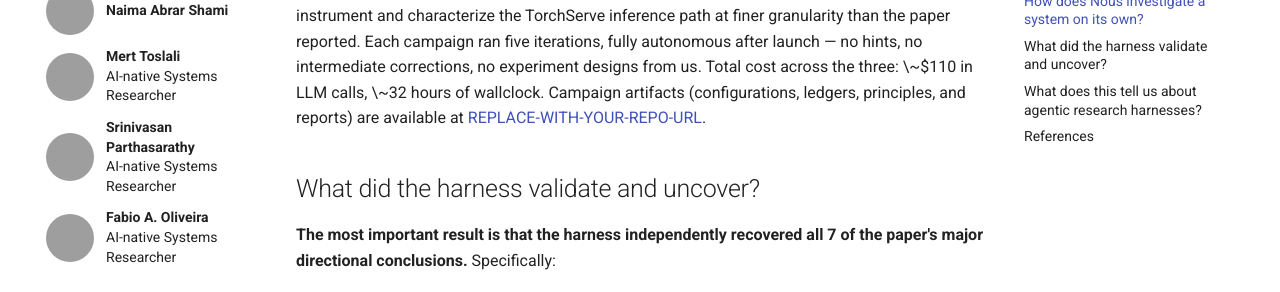
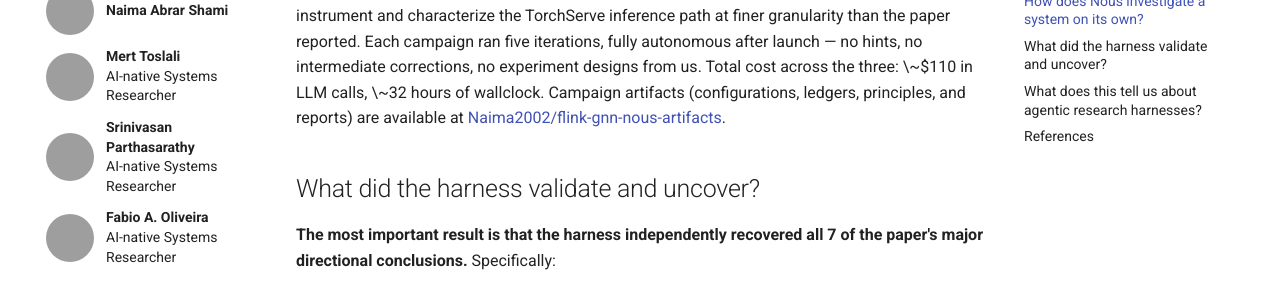
Before and after one commit to AI-native-Systems-Research/ai-native-systems-research, an MkDocs documentation site: the page built from docs/blog/posts/streaming-gnn-inference-agentic-harness.md, in a window 1280 px wide and 900 px high, scrolled down 1595 px, cut to the strip 152-444 px from the top of the window. Built offline with MkDocs 1.6.1 and Material for MkDocs 9.7.7, drawn with Linux system fonts in a browser that asks for light colours; comment, search, counter and statistics services are not loaded; the version menu is left out; grey boxes are pictures that could not be loaded.

Commit message:
link artifacts repo

```diff
--- a/docs/blog/posts/streaming-gnn-inference-agentic-harness.md
+++ b/docs/blog/posts/streaming-gnn-inference-agentic-harness.md
@@ -40,7 +40,7 @@ The paper evaluated this architecture on the Reddit dataset (233K nodes, 115M ed
 
 Nous is an agentic research harness built on top of state-of-the-art AI agents (e.g., Claude Code) and a structured scientific methodology for automated system experimentation. AI agents drive the research process; the harness provides the structure that guides hypothesis generation, experiment execution, evidence tracking, and iterative refinement. Internally, it runs an iterative loop: a planning agent proposes hypotheses with falsifiable predictions and candidate mechanisms, an execution agent runs experiments and records findings, and a principle store accumulates durable claims with evidence and confidence scores. Each iteration builds on what has been confirmed or refuted; predictions made in one iteration become tests for the next. This lets the harness systematically sweep configuration spaces, evaluate competing explanations in parallel, and characterize system behavior at a finer granularity than a time-constrained human researcher could realistically explore.
 
-We ran three Nous campaigns on the streaming GNN pipeline, each targeting a different question: (a) could the harness reproduce the paper's main directional findings on its own, (b) could it surface configurations and edge cases we had not thought to test, and (c) could it instrument and characterize the TorchServe inference path at finer granularity than the paper reported. Each campaign ran five iterations, fully autonomous after launch — no hints, no intermediate corrections, no experiment designs from us. Total cost across the three: \~$110 in LLM calls, \~32 hours of wallclock. Campaign artifacts (configurations, ledgers, principles, and reports) are available at [REPLACE-WITH-YOUR-REPO-URL](https://github.com/REPLACE-WITH-YOUR-REPO-URL).
+We ran three Nous campaigns on the streaming GNN pipeline, each targeting a different question: (a) could the harness reproduce the paper's main directional findings on its own, (b) could it surface configurations and edge cases we had not thought to test, and (c) could it instrument and characterize the TorchServe inference path at finer granularity than the paper reported. Each campaign ran five iterations, fully autonomous after launch — no hints, no intermediate corrections, no experiment designs from us. Total cost across the three: \~$110 in LLM calls, \~32 hours of wallclock. Campaign artifacts (configurations, ledgers, principles, and reports) are available at [Naima2002/flink-gnn-nous-artifacts](https://github.com/Naima2002/flink-gnn-nous-artifacts).
 
 ## What did the harness validate and uncover?
 
```
